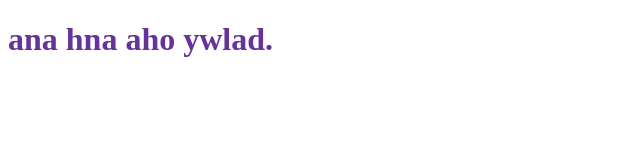
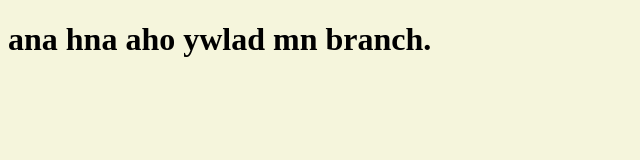
Before and after one commit to rokaz22/myfirstproject, a plain HTML site: page index.html in a window 1280 px wide. Shown: the whole page, without its empty margins (0-640 px from the left). Drawn offline with Linux system fonts and the light colour scheme.

Commit message:
changed the style for the background

```diff
--- a/index.html
+++ b/index.html
@@ -7,7 +7,7 @@
     <link rel="stylesheet" href="style.css" />
   </head>
   <body>
-    <h1 class="houda">ana hna aho ywlad.</h1>
+    <h1 class="houda">ana hna aho ywlad mn branch.</h1>
     <script src="app.js"></script>
   </body>
 </html>
--- a/style.css
+++ b/style.css
@@ -1,3 +1,6 @@
 .houda {
-  color: rebeccapurple;
+  color: black;
 }
+body {
+  background-color: beige;
+}
```
